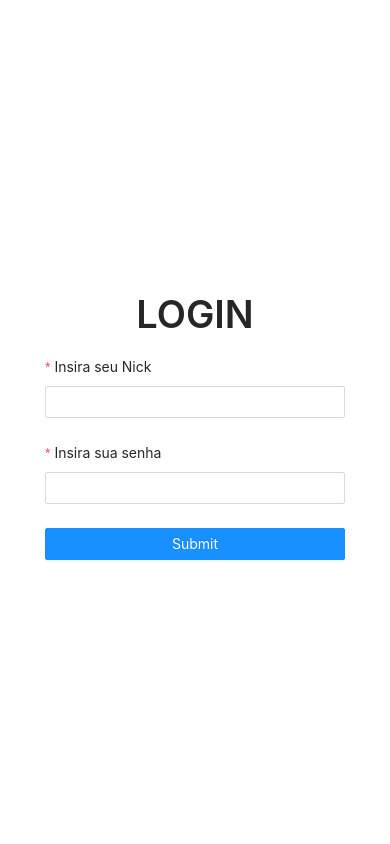
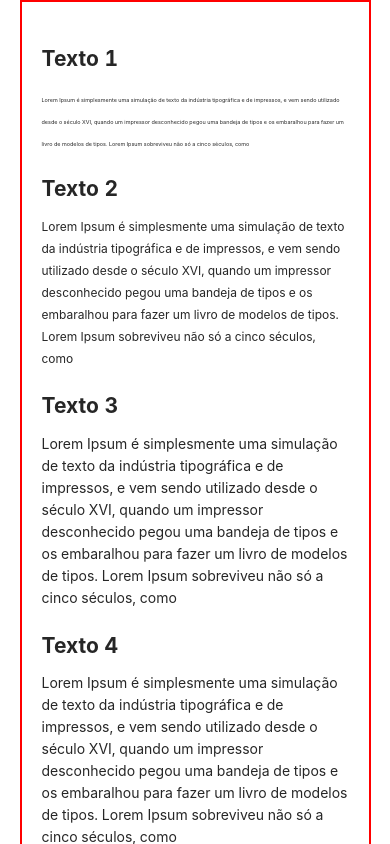
Before and after one commit to lucasdsr/my_experiences, a React (Create React App) app: page / in a window 390 px wide. Shown: the top 844 px of the page. Built offline with nearby package versions, Linux system fonts and the light colour scheme.

Commit message:
New text page: Text responsiveness tests.

```diff
--- a/package.json
+++ b/package.json
@@ -12,7 +12,8 @@
     "react": "^16.13.1",
     "react-dom": "^16.13.1",
     "react-router-dom": "^5.2.0",
-    "react-scripts": "3.4.3"
+    "react-scripts": "3.4.3",
+    "yarn": "^1.22.10"
   },
   "scripts": {
     "start": "react-scripts start",
--- a/src/App.js
+++ b/src/App.js
@@ -7,9 +7,10 @@ import {
   Link
 } from "react-router-dom";
 
-import Home from './pages/Home';
-import Login from './pages/Login';
-import Erro404 from './pages/Erro404';
+import Home from './pages/home';
+import Login from './pages/login';
+import Erro404 from './pages/erro404';
+import TextsPage from './pages/textsPage';
 
 import './App.css';
 import 'antd/dist/antd.css';
@@ -18,6 +19,10 @@ function App() {
   return (
     <Router>
       <Switch>
+
+        <Route path={'/texts'}>
+          <TextsPage />
+        </Route>
 
         <Route path={'/login'} >
           <Login />
@@ -32,7 +37,7 @@ function App() {
         </Route>
 
         <Route path={'/'} >
-          <Login />
+          <TextsPage />
         </Route>
 
       </Switch>
--- /dev/null
+++ b/src/pages/textsPage/index.css
@@ -0,0 +1,40 @@
+.container {
+    width: 90%;
+    min-height: 500px;
+    padding: 20px;
+    border: solid 2px red;
+}
+
+.titles {
+    font-weight: bolder;
+    margin-top: 20px;
+}
+
+.text_1 {
+    /* font-size: 2.2vh; */
+    font-size: 1.4vw;
+}
+
+.text_2 {
+    font-size: 14px;
+}
+
+@media (max-width: 900px) {
+    .text_2 {
+        font-size: 12px;
+    }
+}
+
+.text_3 {
+    font-size: clamp(1em, 1.5vw, 1.5em);
+}
+
+.text_4 {
+    font-size: 1em;
+    /* font-family: 'fantasy'; */
+    /* font-family: 'Verdana, Geneva, Tahoma, sans-serif'; */
+}
+
+.text_5 {
+    font-size: calc(10px + 2vh);
+}
--- /dev/null
+++ b/src/pages/textsPage/index.js
@@ -0,0 +1,62 @@
+import React, { useState, useEffect } from 'react';
+import {
+    Row,
+    Col,
+    Form,
+    Input,
+    Button,
+    Typography,
+} from 'antd';
+
+import './index.css';
+
+const TextsPage = () => {
+
+    return (
+        <Row
+            align="middle"
+            justify="center"
+            style={{
+                width: '100%',
+                minHeight: '875px',
+                flexDirection: 'column',
+            }}
+        >
+            <div className="container">
+                <h2 className="titles">
+                    Texto 1
+                </h2>
+                <span className="text_1">
+                    Lorem Ipsum é simplesmente uma simulação de texto da indústria tipográfica e de impressos, e vem sendo utilizado desde o século XVI, quando um impressor desconhecido pegou uma bandeja de tipos e os embaralhou para fazer um livro de modelos de tipos. Lorem Ipsum sobreviveu não só a cinco séculos, como
+                </span>
+                <h2 className="titles">
+                    Texto 2
+                </h2>
+                <span className="text_2">
+                    Lorem Ipsum é simplesmente uma simulação de texto da indústria tipográfica e de impressos, e vem sendo utilizado desde o século XVI, quando um impressor desconhecido pegou uma bandeja de tipos e os embaralhou para fazer um livro de modelos de tipos. Lorem Ipsum sobreviveu não só a cinco séculos, como
+                </span>
+                <h2 className="titles">
+                    Texto 3
+                </h2>
+                <span className="text_3">
+                    Lorem Ipsum é simplesmente uma simulação de texto da indústria tipográfica e de impressos, e vem sendo utilizado desde o século XVI, quando um impressor desconhecido pegou uma bandeja de tipos e os embaralhou para fazer um livro de modelos de tipos. Lorem Ipsum sobreviveu não só a cinco séculos, como
+                </span>
+                <h2 className="titles">
+                    Texto 4
+                </h2>
+                <span className="text_4">
+                    Lorem Ipsum é simplesmente uma simulação de texto da indústria tipográfica e de impressos, e vem sendo utilizado desde o século XVI, quando um impressor desconhecido pegou uma bandeja de tipos e os embaralhou para fazer um livro de modelos de tipos. Lorem Ipsum sobreviveu não só a cinco séculos, como
+                </span>
+                <h2 className="titles">
+                    Texto 5
+                </h2>
+
+                <span className="text_5">
+                    Lorem Ipsum é simplesmente uma simulação de texto da indústria tipográfica e de impressos, e vem sendo utilizado desde o século XVI, quando um impressor desconhecido pegou uma bandeja de tipos e os embaralhou para fazer um livro de modelos de tipos. Lorem Ipsum sobreviveu não só a cinco séculos, como
+                </span>
+            </div>
+        </Row>
+    )
+};
+
+export default TextsPage;
```
Also changed, not shown: src/pages/erro404/index.css (added), src/pages/erro404/index.js (renamed from src/pages/Erro404/index.js), src/pages/home/index.css (renamed from src/pages/Home/index.css), src/pages/home/index.js (renamed from src/pages/Home/index.js), 1 other file (tests, documents, lock files or other folders).
